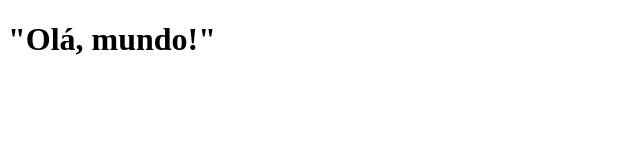
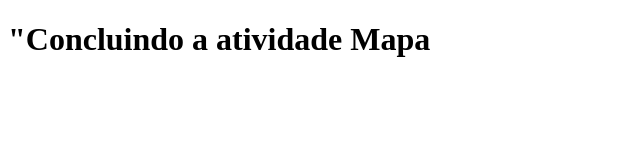
Before and after one commit to wiltig/T-picos-de-Computa-o, a plain HTML site: page index.html in a window 1280 px wide. Shown: the whole page, without its empty margins (0-640 px from the left). Drawn offline with Linux system fonts and the light colour scheme.

Commit message:
3° commit - "Criando documento HTML na nova branch

```diff
--- a/index.html
+++ b/index.html
@@ -6,6 +6,6 @@
     <title>Document</title>
 </head>
 <body>
-    <h1>"Olá, mundo!"</h1>
+    <h1>"Concluindo a atividade Mapa</h1>
 </body>
 </html>
```
